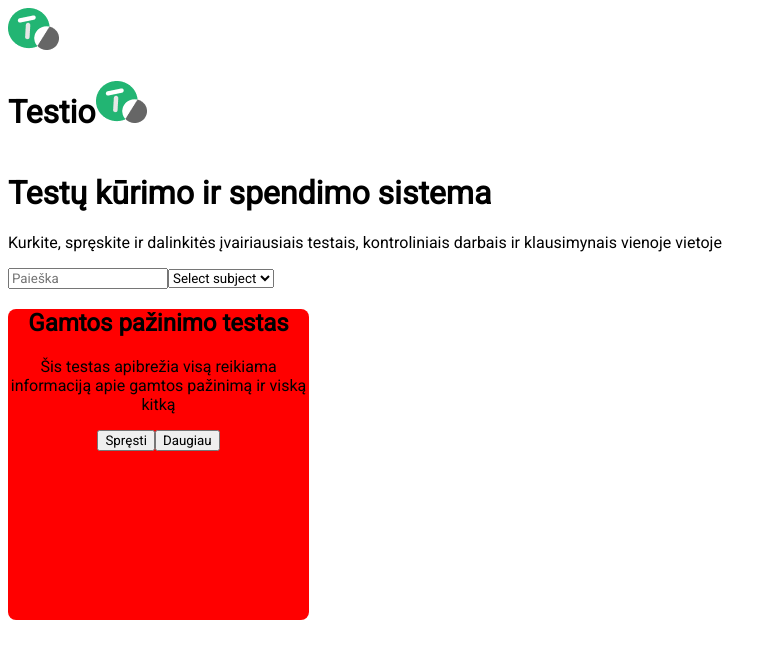
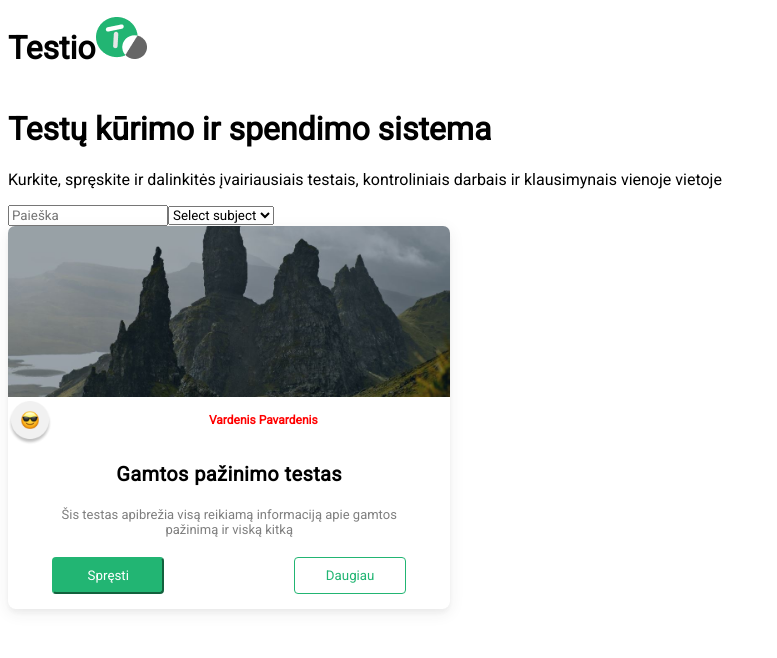
Before and after one commit to CypressG/test-exercise, a JavaScript app: page / in a window 1280 px wide. Shown: the top 658 px of the page, without its empty margins (0-777 px from the left). Built offline with nearby package versions, Linux system fonts and the light colour scheme.

Commit message:
TestBlock.js is almost created, style.css is filled with more stuff

```diff
--- a/src/App.js
+++ b/src/App.js
@@ -9,22 +9,22 @@ const App = () => {
     <div>
       {/* ---------------------Navigacija--------------------- */}
 
-      <Navigation img={logo} />
       <Navigation name="Testio" img={logo} />
 
       <SearchBar
         title="Testų kūrimo ir spendimo sistema"
         description="Kurkite, spręskite ir dalinkitės įvairiausiais testais, kontroliniais darbais ir klausimynais vienoje vietoje"
-
       ></SearchBar>
 
       {/* ---------------------Test Blokelis--------------------- */}
 
-      <TestBlock
-        title="Gamtos pažinimo testas"
-        description="Šis testas apibrežia visą reikiama informaciją
-        apie gamtos pažinimą ir viską kitką"
-      />
+      <div className="container-test-block">
+        <TestBlock
+          username="Vardenis Pavardenis"
+          title="Gamtos pažinimo testas"
+          description="Šis testas apibrežia visą reikiamą informaciją apie gamtos pažinimą ir viską kitką"
+        />
+      </div>
     </div>
   );
 };
--- a/src/components/TestBlock.js
+++ b/src/components/TestBlock.js
@@ -1,10 +1,24 @@
+// eslint-disable-next-line import/no-unresolved
+import photo from "../images/test_background.jpg";
+// eslint-disable-next-line import/no-unresolved
+import avatar from "../images/avatar.png";
+
 const TestBlock = (props) => {
   return (
     <div className="testblock-container">
+      <div className="testblock-image-container">
+        <img src={photo} alt="hills" />
+      </div>
+      <div className="testblock-image-container-avatar">
+        <img src={avatar} alt="avatar" />
+        <h3>{props.username}</h3>
+      </div>
       <h2>{props.title}</h2>
       <p>{props.description}</p>
-      <button>Spręsti</button>
-      <button>Daugiau</button>
+      <div className="testblock-button-container">
+        <button id="main-button">Spręsti</button>
+        <button id="extra-button">Daugiau</button>
+      </div>
     </div>
   );
 };
--- a/src/index.html
+++ b/src/index.html
@@ -1,5 +1,6 @@
 <!DOCTYPE html>
 <html lang="en">
+
 <head>
   <meta charset="UTF-8" />
   <meta http-equiv="X-UA-Compatible" content="IE=edge" />
@@ -12,4 +13,5 @@
   <div id="root"></div>
   <script src="App.js"></script>
 </body>
+
 </html>
--- a/src/style.css
+++ b/src/style.css
@@ -1,13 +1,19 @@
-/* Global START */
+/* Mūsų visos naudojamos spalvos
+#22B573 - žalia
+#FFFFFF - balta
+#807182 - pilka*/
+
+/* ------------------------------Global START------------------------------ */
 
 @import url("https://fonts.googleapis.com/css2?family=Montserrat:wght@100;300;400;700&family=Roboto:ital,wght@0,100;0,400;1,100&display=swap");
 * {
   font-family: "Montserrat", sans-serif;
   font-family: "Roboto", sans-serif;
 }
-/* Global END */
 
-/* Navigation CSS start */
+/* ------------------------------Global END------------------------------ */
+
+/* ------------------------------Navigation CSS start------------------------------ */
 #navbar-container {
   display: flex;
 }
@@ -18,23 +24,115 @@
   align-items: baseline;
 }
 
-/* Navigation CSS END */
+/* ------------------------------Navigation CSS END------------------------------ */
 
-/* SearchBar CSS START */
+/* ------------------------------SearchBar CSS START------------------------------ */
 
-/* SearchBar CSS END */
+/* ------------------------------SearchBar CSS END------------------------------ */
 
-/* TestBlock CSS START */
+/* ------------------------------TestBlock CSS START------------------------------ */
+
+/*main konteineris*/
+.container-test-block {
+  display: flex;
+  flex-flow: row wrap;
+}
 
 .testblock-container {
-  background-color: red;
-  width: 301px;
-  height: 311px;
+  flex-basis: 35%;
+
   border-radius: 8px;
   text-align: center;
+  box-shadow: 0px 4px 4px rgba(51, 51, 51, 0.04),
+    0px 4px 16px rgba(51, 51, 51, 0.08);
 }
 
 .testblock-container h2 {
+  font-size: 20px;
+  display: flex;
+  justify-content: center;
+  letter-spacing: 0.02em;
 }
 
-/* TestBlock CSS END */
+.testblock-container p {
+  width: 80%;
+  margin: auto;
+
+  font-size: 13px;
+  display: flex;
+  justify-content: center;
+  align-items: center;
+  padding: 5px;
+  margin-bottom: 15px;
+  opacity: 0.5;
+}
+
+.testblock-button-container {
+  flex-basis: 50%;
+  display: flex;
+  justify-content: space-between;
+  margin: auto;
+  width: 80%;
+  margin-bottom: 15px;
+}
+
+#main-button {
+  width: 112px;
+  height: 37px;
+  left: 22px;
+  top: 259px;
+
+  background: #22b573;
+  border-color: #22b573;
+  border-radius: 4px;
+  color: white;
+
+  display: flex;
+  flex-direction: row nowrap;
+  justify-content: center;
+  align-items: center;
+}
+
+#extra-button {
+  width: 112px;
+  height: 37px;
+  left: 156px;
+  top: 259px;
+
+  background: #ffffff;
+  border: 1px solid #22b573;
+  border-radius: 4px;
+  color: #22b573;
+
+  display: flex;
+  flex-direction: row nowrap;
+  justify-content: center;
+  align-items: center;
+}
+
+.testblock-image-container {
+  width: 100%;
+}
+
+.testblock-image-container img {
+  width: 100%;
+  height: 100%;
+  border-radius: 7px 7px 0px 0px;
+}
+
+.testblock-image-container-avatar {
+  display: flex;
+  justify-content: space-between;
+  width: 70%;
+}
+
+.testblock-image-container-avatar img {
+  width: 44px;
+  height: auto;
+}
+.testblock-image-container-avatar h3 {
+  font-size: 12px;
+  color: red;
+}
+
+/* ------------------------------TestBlock CSS END------------------------------ */
```
Also changed, not shown: src/images/Avatar.png (added), src/images/test_background.JPG (added). Lines whose indentation alone changed are shown as unchanged.
